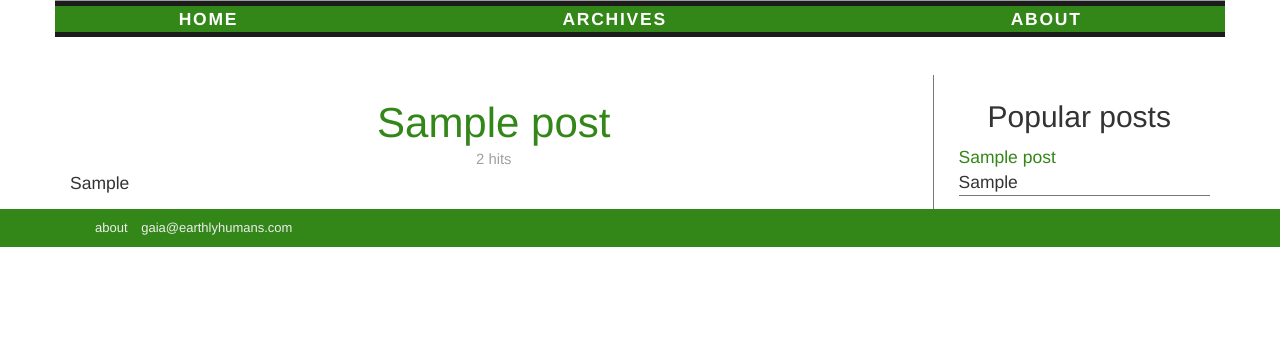
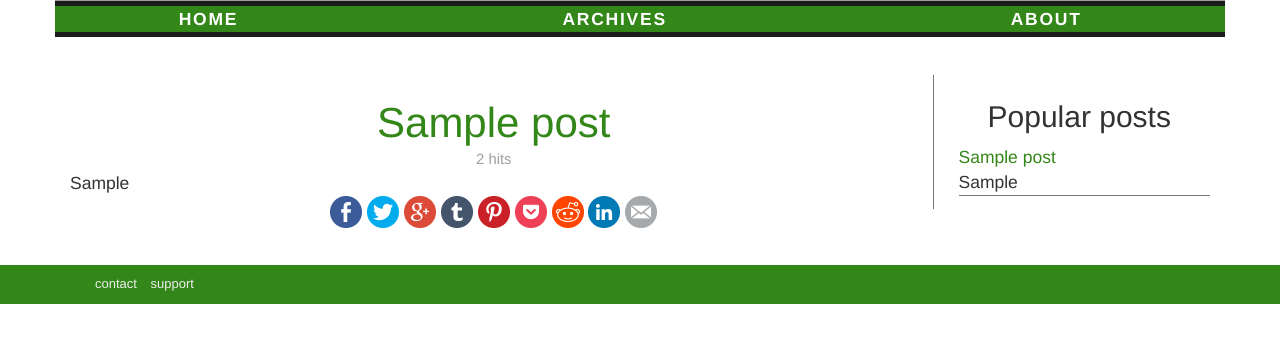
Before and after one commit to oxalorg/simple-django-blog, a Django app: a page that uses blog/templates/blog/base.html in a window 1280 px wide. Shown: the part 249-592 px from the top of the page. Run offline with Django 3.2, Linux system fonts and the light colour scheme; tables that the repository leaves empty hold one stand-in row (values such as "Sample post"); some libraries are stand-ins or nearby versions; grey boxes are pictures that could not be loaded.

Commit message:
Added sharing options.

```diff
--- a/blog/static/blog/css/main.css
+++ b/blog/static/blog/css/main.css
@@ -234,3 +234,21 @@ footer{
 h1,h2,h3,h4,h5,h6{
     text-align: center;
 }
+
+
+ul.share-buttons{
+  list-style: none;
+  padding: 0;
+}
+
+ul.share-buttons li{
+  display: inline;
+}
+
+ul.share-buttons img{
+    display: inline;
+}
+
+ul.share-buttons a:hover, a:focus{
+    background-color: transparent;
+}
--- a/blog/templates/blog/article.html
+++ b/blog/templates/blog/article.html
@@ -1,4 +1,17 @@
 {% extends "blog/layout.html" %}
+{% block script %}
+{{ block.super }}
+{% endblock %}
+{% block title %}
+{{post.title}}
+{% endblock %}
+{% block social %}
+<meta property="og:url"           content="{% url 'article' post.slug %}" />
+<meta property="og:type"          content="article" />
+<meta property="og:title"         content="{{ post.title }}" />
+<meta property="og:description"   content="{{ post.title }}" />
+<meta property="og:image"         content="" />
+{% endblock %}
 {% block content %}
 {% if post %}
 <h1 class="post-header"><a href="{% url 'article' post.slug %}">{{ post.title}}</a></h1>
@@ -8,6 +21,21 @@
     </small>
 </div>
 {{ post.html | safe }}
+<br>
+{% load static %}
+<div class="social-share text-center">
+    <ul class="share-buttons">
+      <li><a href="https://www.facebook.com/sharer/sharer.php?u=https%3A%2F%2Fearthlyhumans.com%2F&t=" title="Share on Facebook" target="_blank" onclick="window.open('https://www.facebook.com/sharer/sharer.php?u=' + encodeURIComponent(document.URL) + '&t=' + encodeURIComponent(document.URL)); return false;"><img src="{% static 'blog/flat_web_icon_set/color/Facebook.png' %}"></a></li>
+      <li><a href="https://twitter.com/intent/tweet?source=https%3A%2F%2Fearthlyhumans.com%2F&text=:%20https%3A%2F%2Fearthlyhumans.com%2F&via=earthlyhumans" target="_blank" title="Tweet" onclick="window.open('https://twitter.com/intent/tweet?text=' + encodeURIComponent(document.title) + ':%20'  + encodeURIComponent(document.URL)); return false;"><img src="{% static 'blog/flat_web_icon_set/color/Twitter.png' %}"></a></li>
+      <li><a href="https://plus.google.com/share?url=https%3A%2F%2Fearthlyhumans.com%2F" target="_blank" title="Share on Google+" onclick="window.open('https://plus.google.com/share?url=' + encodeURIComponent(document.URL)); return false;"><img src="{% static 'blog/flat_web_icon_set/color/Google+.png' %}"></a></li>
+      <li><a href="http://www.tumblr.com/share?v=3&u=https%3A%2F%2Fearthlyhumans.com%2F&t=&s=" target="_blank" title="Post to Tumblr" onclick="window.open('http://www.tumblr.com/share?v=3&u=' + encodeURIComponent(document.URL) + '&t=' +  encodeURIComponent(document.title)); return false;"><img src="{% static 'blog/flat_web_icon_set/color/Tumblr.png' %}"></a></li>
+      <li><a href="http://pinterest.com/pin/create/button/?url=https%3A%2F%2Fearthlyhumans.com%2F&description=" target="_blank" title="Pin it" onclick="window.open('http://pinterest.com/pin/create/button/?url=' + encodeURIComponent(document.URL) + '&description=' +  encodeURIComponent(document.title)); return false;"><img src="{% static 'blog/flat_web_icon_set/color/Pinterest.png' %}"></a></li>
+      <li><a href="https://getpocket.com/save?url=https%3A%2F%2Fearthlyhumans.com%2F&title=" target="_blank" title="Add to Pocket" onclick="window.open('https://getpocket.com/save?url=' + encodeURIComponent(document.URL) + '&title=' +  encodeURIComponent(document.title)); return false;"><img src="{% static 'blog/flat_web_icon_set/color/Pocket.png' %}"></a></li>
+      <li><a href="http://www.reddit.com/submit?url=https%3A%2F%2Fearthlyhumans.com%2F&title=" target="_blank" title="Submit to Reddit" onclick="window.open('http://www.reddit.com/submit?url=' + encodeURIComponent(document.URL) + '&title=' +  encodeURIComponent(document.title)); return false;"><img src="{% static 'blog/flat_web_icon_set/color/Reddit.png' %}"></a></li>
+      <li><a href="http://www.linkedin.com/shareArticle?mini=true&url=https%3A%2F%2Fearthlyhumans.com%2F&title=&summary=&source=https%3A%2F%2Fearthlyhumans.com%2F" target="_blank" title="Share on LinkedIn" onclick="window.open('http://www.linkedin.com/shareArticle?mini=true&url=' + encodeURIComponent(document.URL) + '&title=' +  encodeURIComponent(document.title)); return false;"><img src="{% static 'blog/flat_web_icon_set/color/LinkedIn.png' %}"></a></li>
+      <li><a href="mailto:?subject=&body=:%20https%3A%2F%2Fearthlyhumans.com%2F" target="_blank" title="Email" onclick="window.open('mailto:?subject=' + encodeURIComponent(document.title) + '&body=' +  encodeURIComponent(document.URL)); return false;"><img src="{% static 'blog/flat_web_icon_set/color/Email.png' %}"></a></li>
+    </ul></div>
+<br>
 {% else %}
 <h1>No post to display!</h1>
 {% endif %}
--- a/blog/templates/blog/base.html
+++ b/blog/templates/blog/base.html
@@ -13,6 +13,7 @@
     {% endblock %}
     {% block script %}{% endblock %}
     {% block style %}{% endblock %}
+    {% block social %}{% endblock %}
 </head>
 <body>
 {% block body %}{% endblock %}
@@ -24,14 +25,14 @@
         <div class="row" id="footer-row">
             <div class="col-xs-12">
                 <ul>
-                    <li><a href="{% url 'about' %}">about</a></li>
-                    <li><a href="mailto:gaia@earthlyhumans.com">gaia@earthlyhumans.com</a></li>
+                    <li><a href="{% url 'contact' %}">contact</a></li>
+                    <li><a href="{% url 'support' %}">support</a></li>
+                    <!-- <li><a href="mailto:gaia@earthlyhumans.com">gaia@earthlyhumans.com</a></li> -->
                 </ul>
             </div>
         </div>
         </div>
         <div class="col-md-3">
-
         </div>
     </div>
 </div>
```
Also changed, not shown: blog/static/blog/flat_web_icon_set/color/Email.png (added), blog/static/blog/flat_web_icon_set/color/Facebook.png (added), blog/static/blog/flat_web_icon_set/color/Google+.png (added), blog/static/blog/flat_web_icon_set/color/LinkedIn.png (added), blog/static/blog/flat_web_icon_set/color/Pinboard.png (added), blog/static/blog/flat_web_icon_set/color/Pinterest.png (added), blog/static/blog/flat_web_icon_set/color/Pocket.png (added), blog/static/blog/flat_web_icon_set/color/Reddit.png (added), blog/static/blog/flat_web_icon_set/color/Tumblr.png (added), blog/static/blog/flat_web_icon_set/color/Twitter.png (added), blog/static/blog/flat_web_icon_set/color/Wordpress.png (added), 1 other file.
